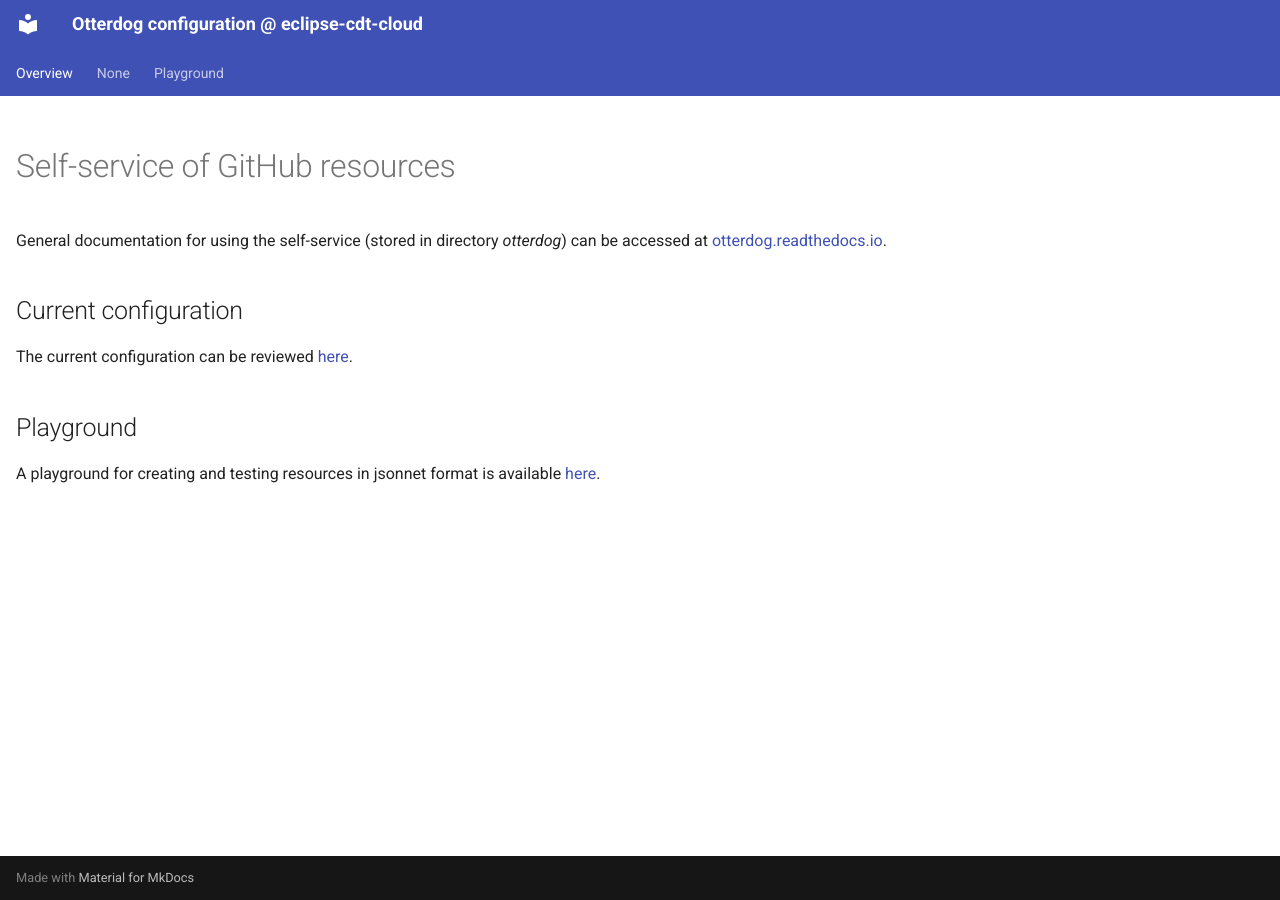
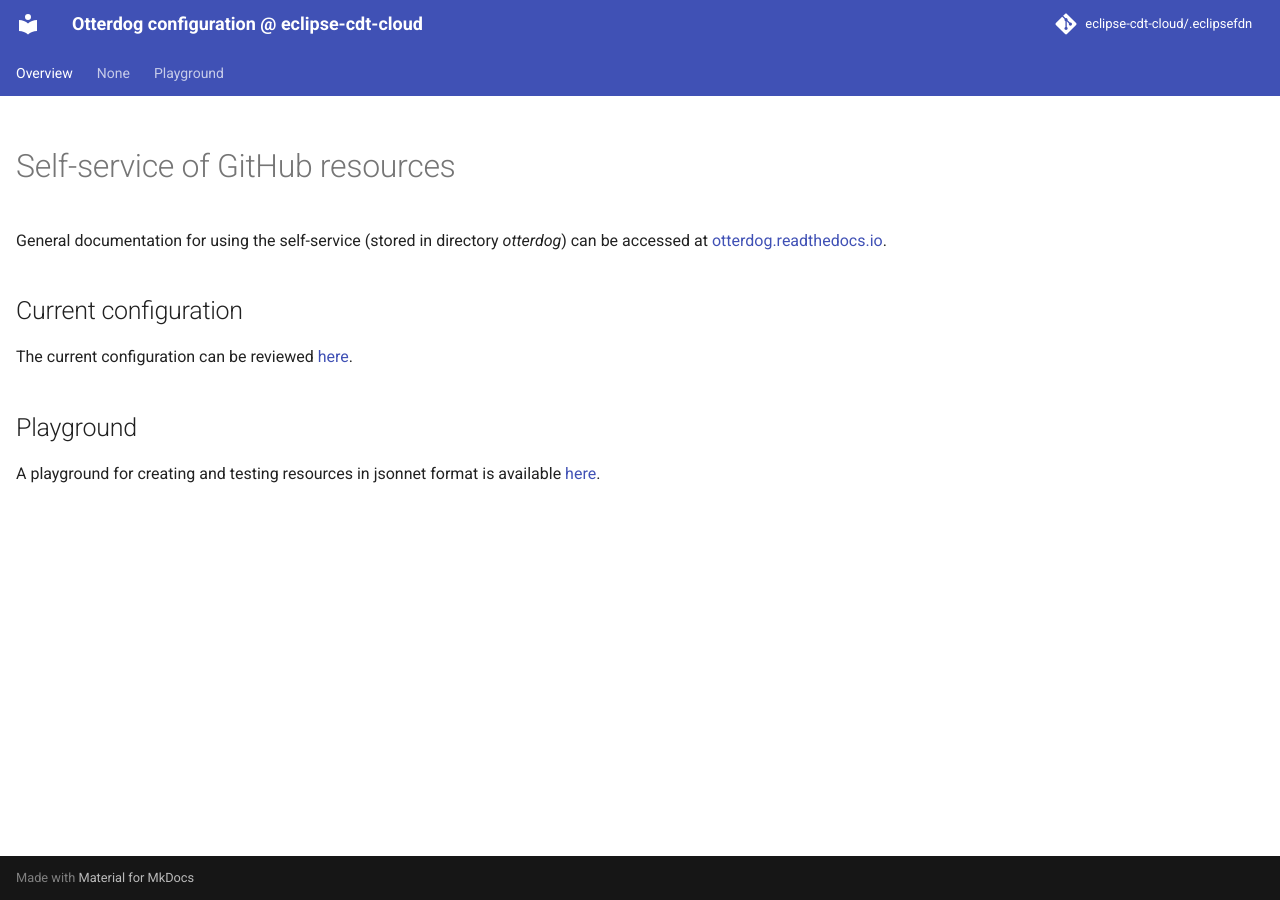
Before and after one commit to eclipse-cdt-cloud/.eclipsefdn, an MkDocs documentation site: the page built from docs/index.md, in a window 1280 px wide. Built offline with MkDocs 1.6.1 and Material for MkDocs 9.7.7, drawn with Linux system fonts in a browser that asks for light colours; comment, search, counter and statistics services are not loaded.

Commit message:
Updating file 'mkdocs.yml' with otterdog.

```diff
--- a/mkdocs.yml
+++ b/mkdocs.yml
@@ -3,6 +3,9 @@ site_description: Otterdog configuration @ eclipse-cdt-cloud
 strict: false
 
 site_url: https://eclipse-cdt-cloud.github.io/.eclipsefdn/
+
+repo_name: eclipse-cdt-cloud/.eclipsefdn
+repo_url: https://github.com/eclipse-cdt-cloud/.eclipsefdn/
 
 docs_dir: ./docs
 site_dir: ./_site
```
